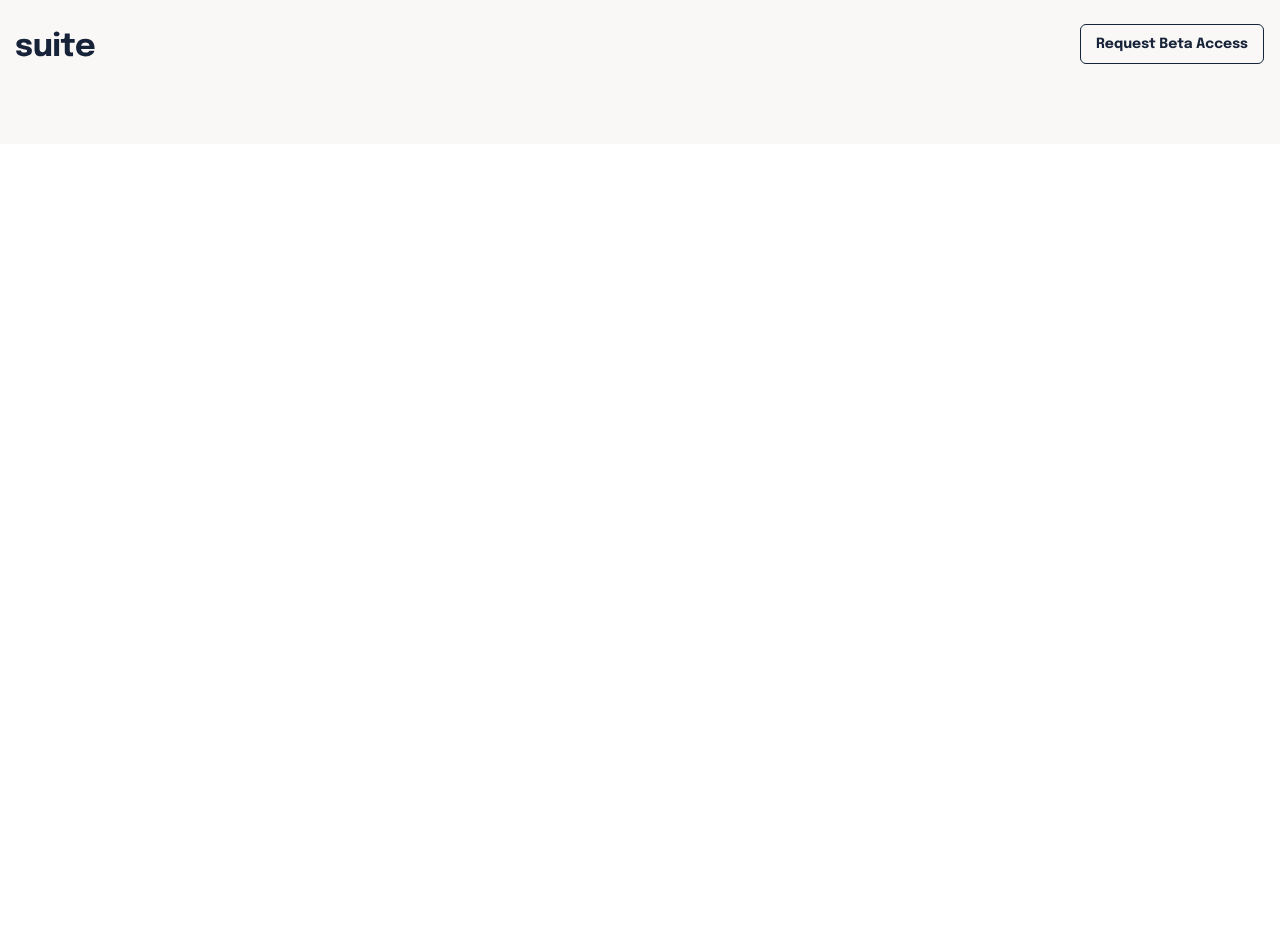
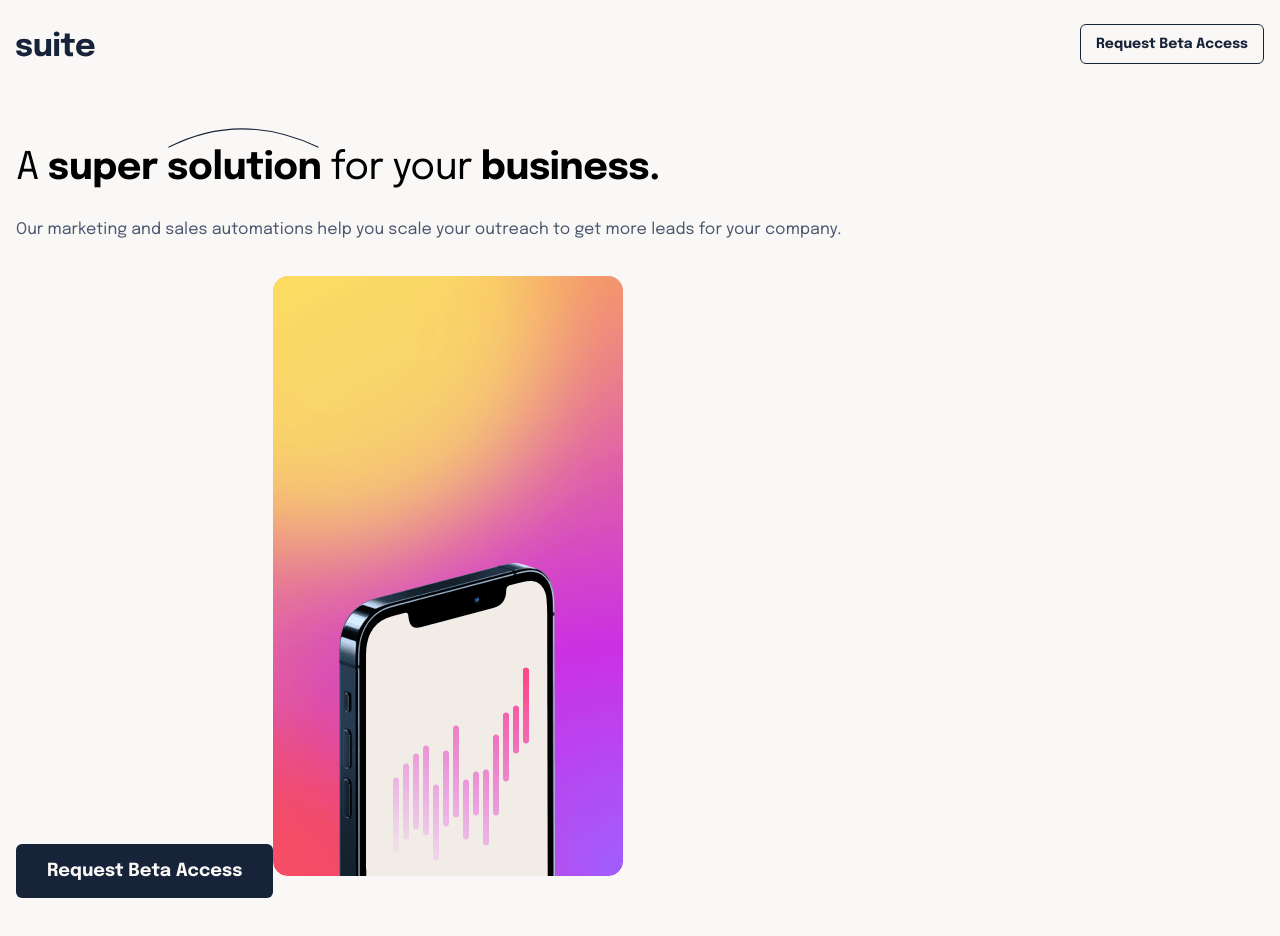
Before and after one commit to waldekglaz/suite-landing-page, a React (Create React App) app: page / in a window 1280 px wide. Shown: the top 936 px of the page. Before the commit the page ends 800 px from the top, so only its background shows below. Built offline with nearby package versions, Linux system fonts and the light colour scheme.

Commit message:
hero 375px

```diff
--- a/public/index.html
+++ b/public/index.html
@@ -2,19 +2,12 @@
 <html lang="en">
   <head>
     <meta charset="utf-8" />
-    <link rel="icon" href="%PUBLIC_URL%/favicon.ico" />
     <meta name="viewport" content="width=device-width, initial-scale=1" />
     <meta name="theme-color" content="#000000" />
     <meta
       name="description"
       content="Web site created using create-react-app"
     />
-    <link rel="apple-touch-icon" href="%PUBLIC_URL%/logo192.png" />
-    <!--
-      manifest.json provides metadata used when your web app is installed on a
-      user's mobile device or desktop. See https://developers.google.com/web/fundamentals/web-app-manifest/
-    -->
-    <link rel="manifest" href="%PUBLIC_URL%/manifest.json" />
 
     <title>Suite</title>
   </head>
--- a/src/App.css
+++ b/src/App.css
@@ -3,3 +3,6 @@
   padding: 24px 16px 80px;
   background-color: #faf8f6;
 }
+.text--bold {
+  font-weight: 900;
+}
--- a/src/App.js
+++ b/src/App.js
@@ -1,10 +1,12 @@
 import "./App.css";
 import Header from "./components/header/Header";
+import Hero from "./components/hero/Hero";
 
 function App() {
   return (
     <div className="App">
       <Header />
+      <Hero />
     </div>
   );
 }
--- a/src/components/button/Button.css
+++ b/src/components/button/Button.css
@@ -1,8 +1,8 @@
 .btn {
   text-decoration: none;
+  display: inline-block;
   border-radius: 6px;
   font-weight: bold;
-  transition: 0.2s ease-in;
 }
 .btn--no-body {
   border: 1px solid #172339;
@@ -20,9 +20,12 @@
 }
 .btn--large {
   font-size: 18px;
-  padding: 15px 31px;
+  padding: 18px 31px;
 }
 .btn--dark {
   background-color: #172339;
   color: #faf8f6;
 }
+.btn--dark:hover {
+  background: linear-gradient(135deg, #a060ff 0%, #cb30e3 49.21%, #ffa84e 100%);
+}
--- a/src/components/header/Header.css
+++ b/src/components/header/Header.css
@@ -2,4 +2,5 @@
   display: flex;
   justify-content: space-between;
   align-items: center;
+  margin-bottom: 5.1875rem;
 }
--- /dev/null
+++ b/src/components/hero/Hero.css
@@ -0,0 +1,26 @@
+.hero {
+  position: relative;
+  text-align: left;
+  padding-bottom: 3.5rem;
+}
+.hero__pattern {
+  width: 151px;
+  position: absolute;
+  left: 9.5rem;
+  top: -1.2rem;
+}
+.hero__title {
+  font-weight: 400;
+  font-size: 2.375rem;
+  line-height: 44px;
+  letter-spacing: -0.54px;
+}
+.hero__text {
+  color: #49566d;
+  line-height: 28px;
+  letter-spacing: 0.09px;
+  margin-bottom: 2rem;
+}
+.hero .btn {
+  margin-bottom: 4.355rem;
+}
--- /dev/null
+++ b/src/components/hero/Hero.js
@@ -0,0 +1,36 @@
+import React from "react";
+import Button from "../button/Button";
+import heroImage from "../../assets/image-hero-landscape.png";
+import heroImageTablet from "../../assets/image-hero-portrait.png";
+import heroImagePc from "../../assets/image-hero-portrait@2x.png";
+import patternLine1 from "../../assets/pattern-curved-line-1.svg";
+import "./Hero.css";
+
+const Hero = () => {
+  return (
+    <div className="hero">
+      <img
+        className="hero__pattern"
+        src={patternLine1}
+        alt="decorative pattern"
+      />
+      <h1 className="hero__title">
+        A <span className="text--bold">super solution</span> for your{" "}
+        <span className="text--bold">business.</span>
+      </h1>
+      <p className="hero__text">
+        Our marketing and sales automations help you scale your outreach to get
+        more leads for your company.
+      </p>
+      <Button classes="btn btn--dark btn--large" />
+      <picture>
+        <source srcset={heroImagePc} media="(min-width: 1440px)"></source>
+        <source srcset={heroImageTablet} media="(min-width: 800px)"></source>
+
+        <img className="hero__img" src={heroImage} alt="suit graphic" />
+      </picture>
+    </div>
+  );
+};
+
+export default Hero;
```
